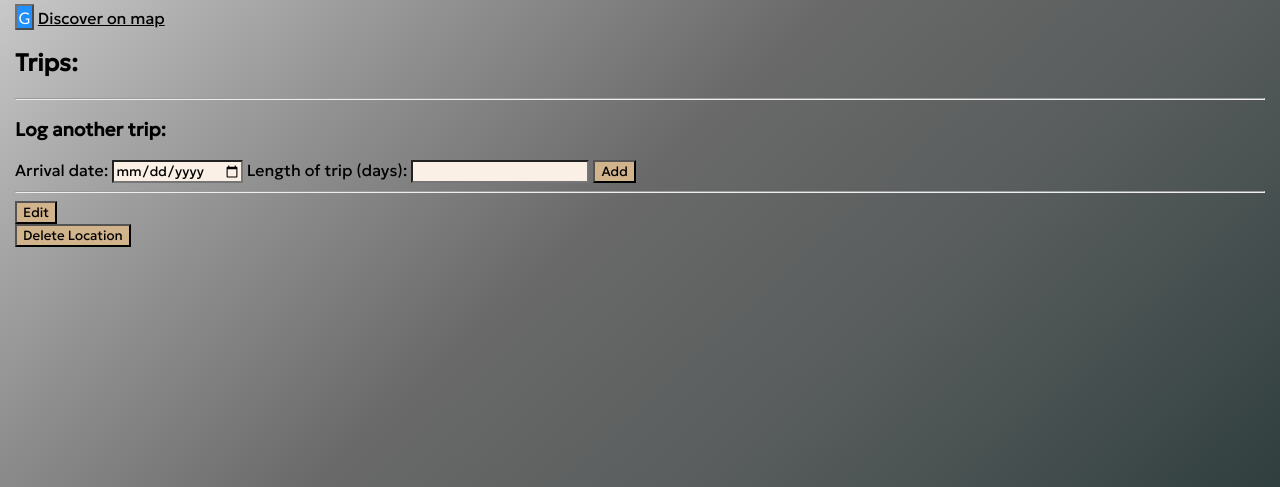
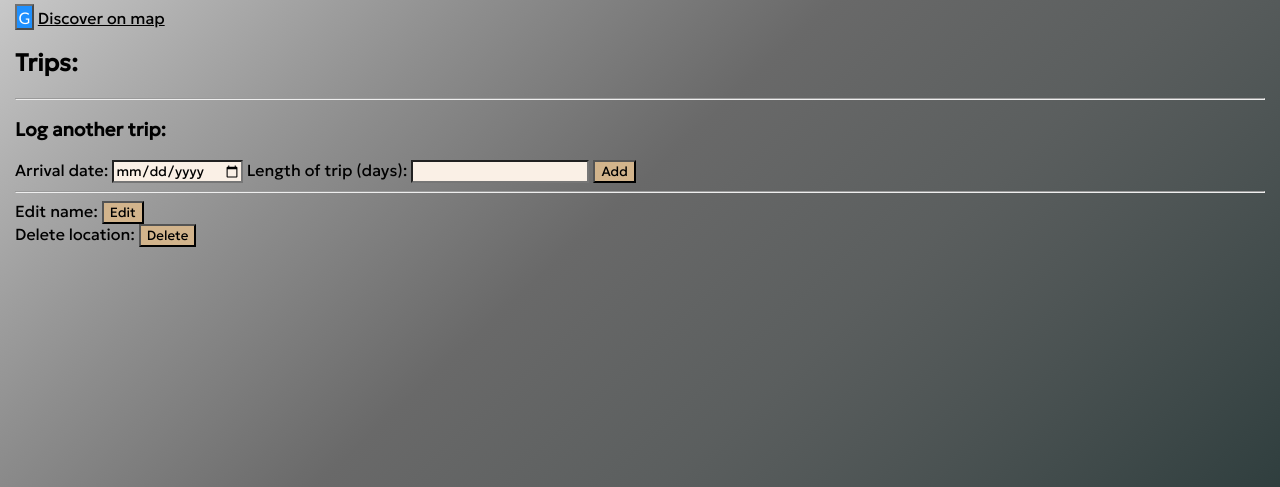
Before and after one commit to mr-mckenzie/Gravel-Travel, a Flask app: template templates/locations/single_location.jinja in a window 1280 px wide. Shown: the part 217-704 px from the top of the page. Run offline with Flask 3, Linux system fonts and the light colour scheme; the template is opened without the code that fills it, so the values that code supplies are empty.

Commit message:
changed delete message text and reverted location sorting back to alphabetical (ignoring country sort)

```diff
--- a/repositories/location_repository.py
+++ b/repositories/location_repository.py
@@ -13,8 +13,8 @@ def save (location : Location):
 
 #select all locations
 def select_all():
-    sql = 'SELECT * FROM locations JOIN countries ON locations.country_id = countries.id order by countries.name ASC, locations.name ASC'
-    # sql = 'SELECT * FROM locations order by name ASC'
+    # sql = 'SELECT * FROM locations JOIN countries ON locations.country_id = countries.id order by countries.name ASC, locations.name ASC'
+    sql = 'SELECT * FROM locations order by name ASC'
     results = run_sql(sql)
     location_list = [ ]
     for row in results:
--- a/templates/countries/single_country.jinja
+++ b/templates/countries/single_country.jinja
@@ -48,7 +48,7 @@
         </div>
 
         <dialog id="delete-dialog-{{location.id}}" class="deleteDialog">
-            <p>Are you sure you want to delete this record?</p>
+            <p>Are you sure you want to delete this location?</p>
             <p>All associated trip data will be lost!</p>
             <form method="dialog">
                 <menu>
@@ -121,8 +121,8 @@
 
 
 <dialog id="deleteDialog" class="deleteDialog">
-    <p>Are you sure you want to delete this record?</p>
-    <p>All locations and associated trip data will be lost!</p>
+    <p>Are you sure you want to delete this country?</p>
+    <p>All associated locations and trip data will also be deleted!</p>
     <form method="dialog">
         <menu>
             <input class="button" id="cancel" type="submit" value="Cancel" formmethod="dialog">
--- a/templates/locations/single_location.jinja
+++ b/templates/locations/single_location.jinja
@@ -42,7 +42,7 @@
     </div>
 
     <dialog id="delete-dialog-{{trip.id}}" class="deleteDialog">
-        <p>Are you sure you want to delete this record?</p>
+        <p>Are you sure you want to delete this trip?</p>
         <form method="dialog">
             <menu>
                 <input class="button" id="cancel-delete-{{trip.id}}" type="submit" value="Cancel" formmethod="dialog">
@@ -123,16 +123,18 @@
 </dialog>
 
 <form>
-  <input class="button" type="button" id="editButton" value="Edit">
+    <label for="editButton">Edit name:</label>
+    <input class="button" type="button" id="editButton" value="Edit">
 </form>
 
 <form action="/locations/{{input_location.id}}/delete" id="deleteForm" method="post">
-    <input class="button" type="button" id="deleteButton" value="Delete Location">
+     <label for="deleteButton">Delete location:</label>
+    <input class="button" type="button" id="deleteButton" value="Delete">
 </form>
 
 <dialog id="deleteDialog" class="deleteDialog">
-    <p>Are you sure you want to delete this record?</p>
-    <p>Any associated trip data will be lost!</p>
+    <p>Are you sure you want to delete this location?</p>
+    <p>Any associated trip data will also be deleted!</p>
     <form method="dialog">
         <menu>
             <input class="button" id="cancel" type="submit" value="Cancel" formmethod="dialog">
```
